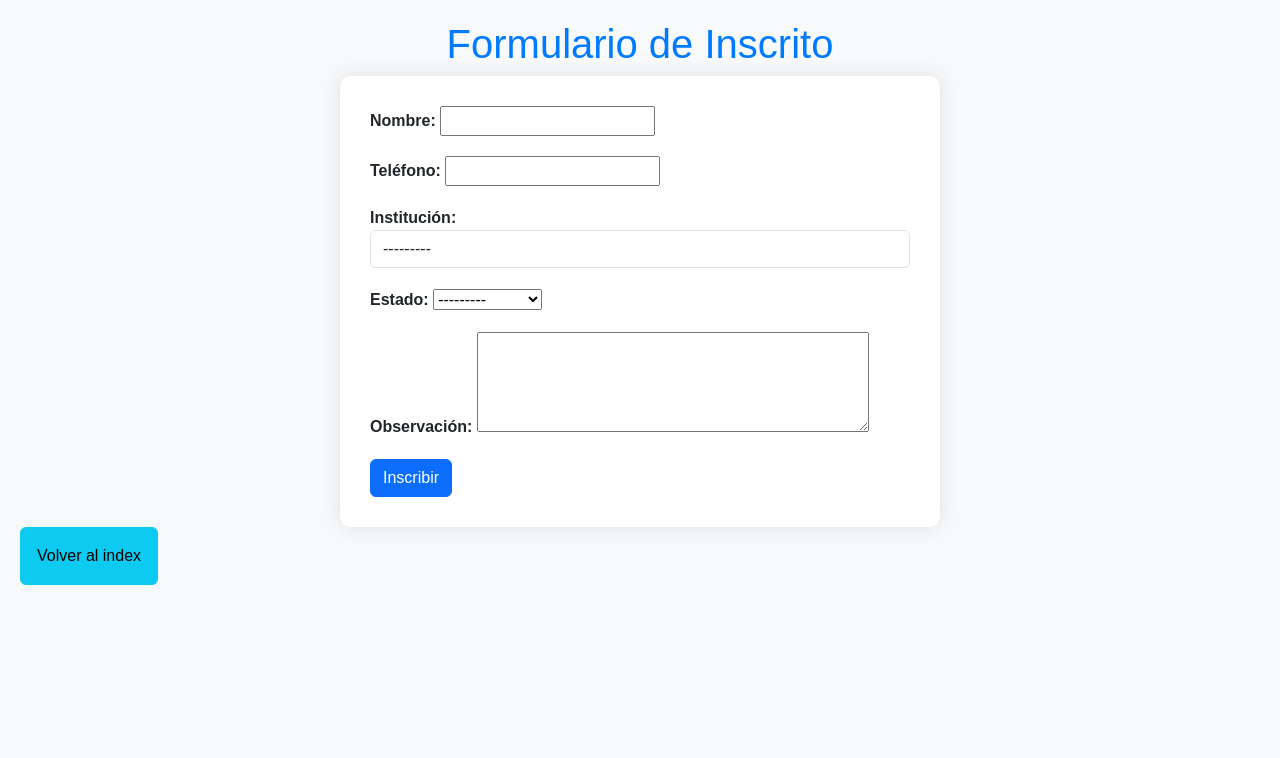
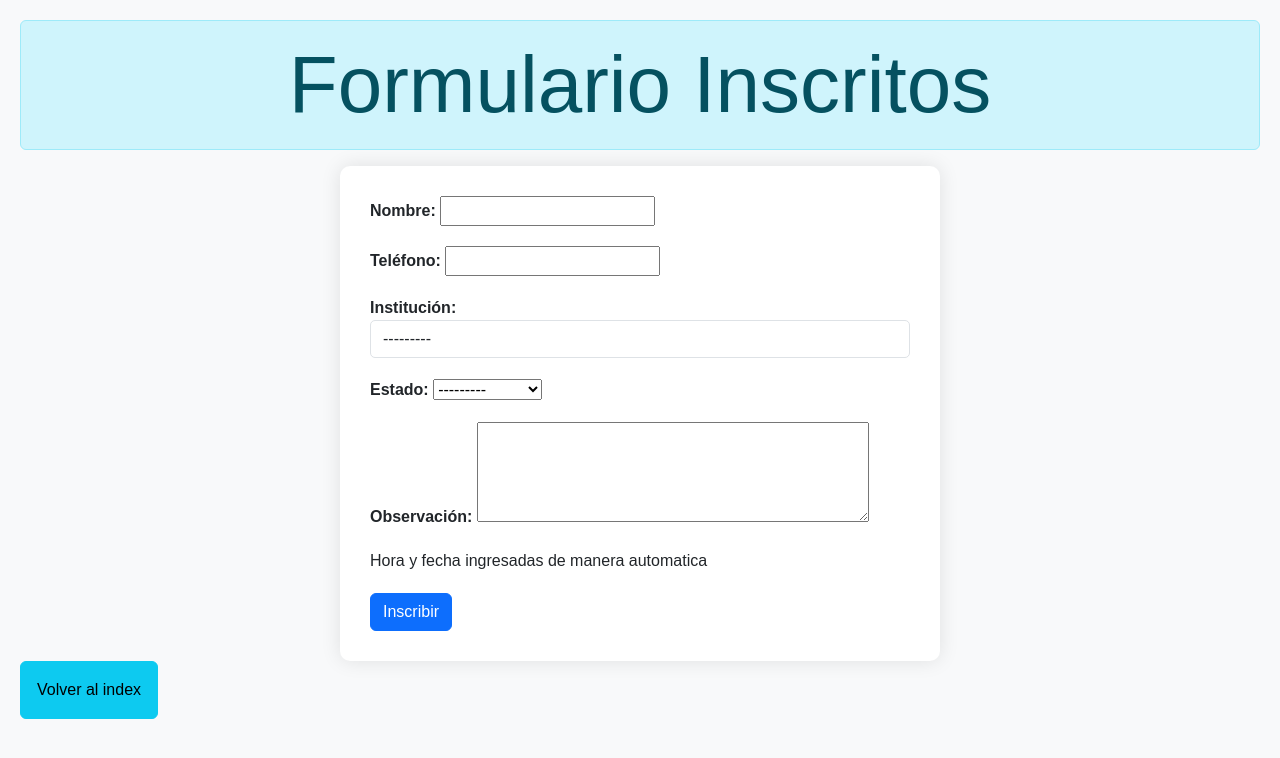
Before and after one commit to BenjaminPelizari/Munoz_Benjamin_FINAL, a Django app: page /inscrito_crear/ in a window 1280 px wide. Shown: the top 758 px of the page. Run offline with Django 4.2, Linux system fonts and the light colour scheme; data that the repository does not hold is empty.

Commit message:
LA VIDA ES ASI

```diff
--- a/seminario_APP/views.py
+++ b/seminario_APP/views.py
@@ -57,7 +57,7 @@ class InscritoDetalles(APIView):
         return Response({'status': 'Eliminado con exito', 'message': 'Inscrito eliminado correctamente'})
 
 
-#Fuctions para el institucion
+#Function para el institucion
 
 @api_view(['GET', 'POST'])
 def InstitucionAPI(request):
--- a/templates/index.html
+++ b/templates/index.html
@@ -11,7 +11,7 @@
 </head>
 
     <body class="container mt-5">
-        <div class="alert alert-info display-1 text-center"><alt="" width="100px"> Socios</div>
+        <div class="alert alert-info display-1 text-center"><alt="" width="100px"> Seminario</div>
 
         <div class="row">
             <p>
--- a/templates/inscrito_form.html
+++ b/templates/inscrito_form.html
@@ -56,8 +56,9 @@
 
 </head>
 <body>
-    <h1>Formulario de Inscrito</h1>
+    <div class="alert alert-info display-1 text-center"><alt="" width="100px"> Formulario Inscritos</div>
     <div id="mensaje-exito">Agregado con éxito</div>
+
     <form id="formulario-inscrito" method="post" action="{% url 'inscrito_crear' %}">
         {% csrf_token %}
         <div class="form-group">
@@ -80,6 +81,9 @@
             <label for="{{ form.observacion.id_for_label }}">Observación:</label>
             {{ form.observacion }}
         </div>
+        <div class="form-group">
+            Hora y fecha ingresadas de manera automatica
+        </div>
         <button type="submit" class="btn btn-primary">Inscribir</button>
     </form>
     <div class="m3 col"><a href="/" class="btn btn-info w-10 p-3">Volver al index</a></div>
--- a/templates/institucion_form.html
+++ b/templates/institucion_form.html
@@ -2,7 +2,6 @@
 <html lang="en">
 <head>
     <title>Formulario de Institución</title>
-    <!-- Include Bootstrap CSS -->
     <link href="https://maxcdn.bootstrapcdn.com/bootstrap/4.0.0/css/bootstrap.min.css" rel="stylesheet">
     <script src="https://code.jquery.com/jquery-3.2.1.slim.min.js"></script>
     <script src="https://cdnjs.cloudflare.com/ajax/libs/popper.js/1.12.9/umd/popper.min.js"></script>
```
